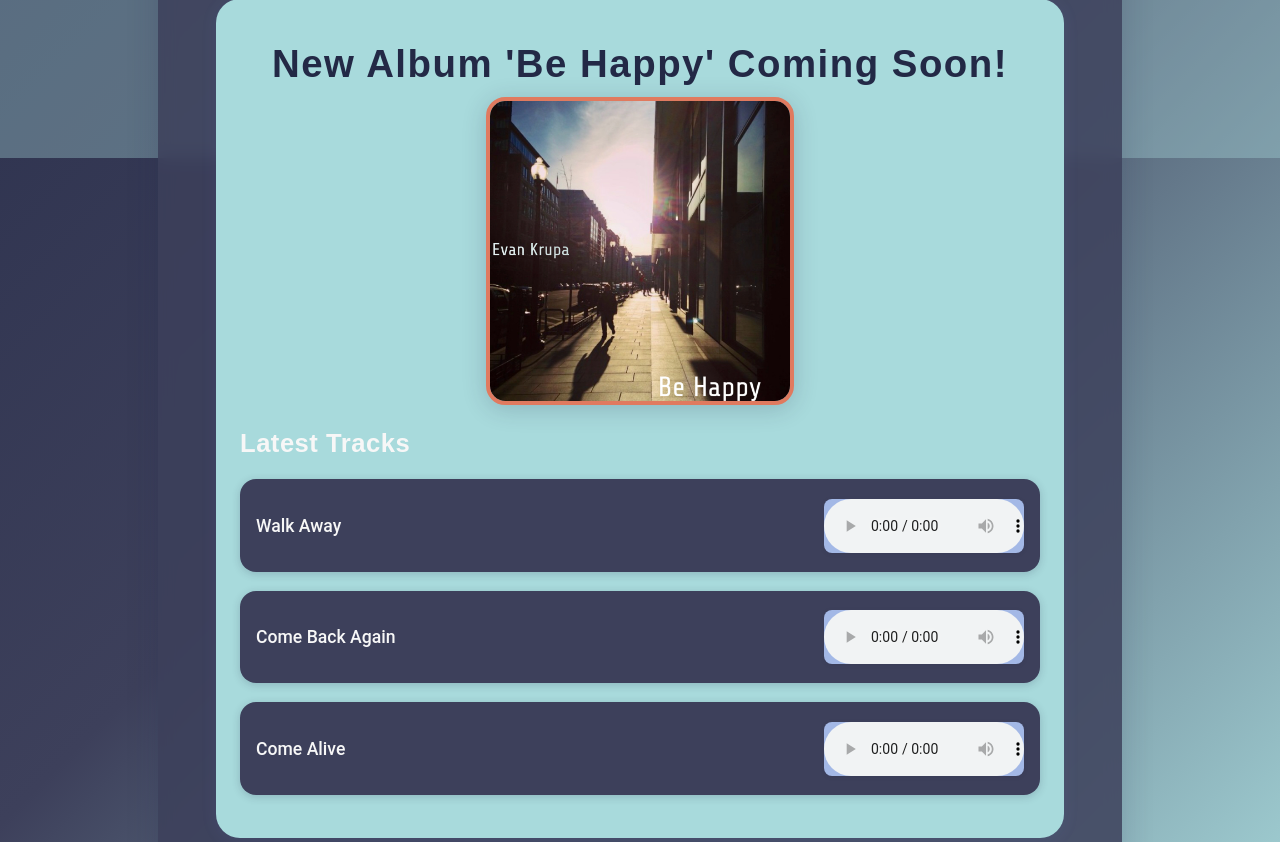
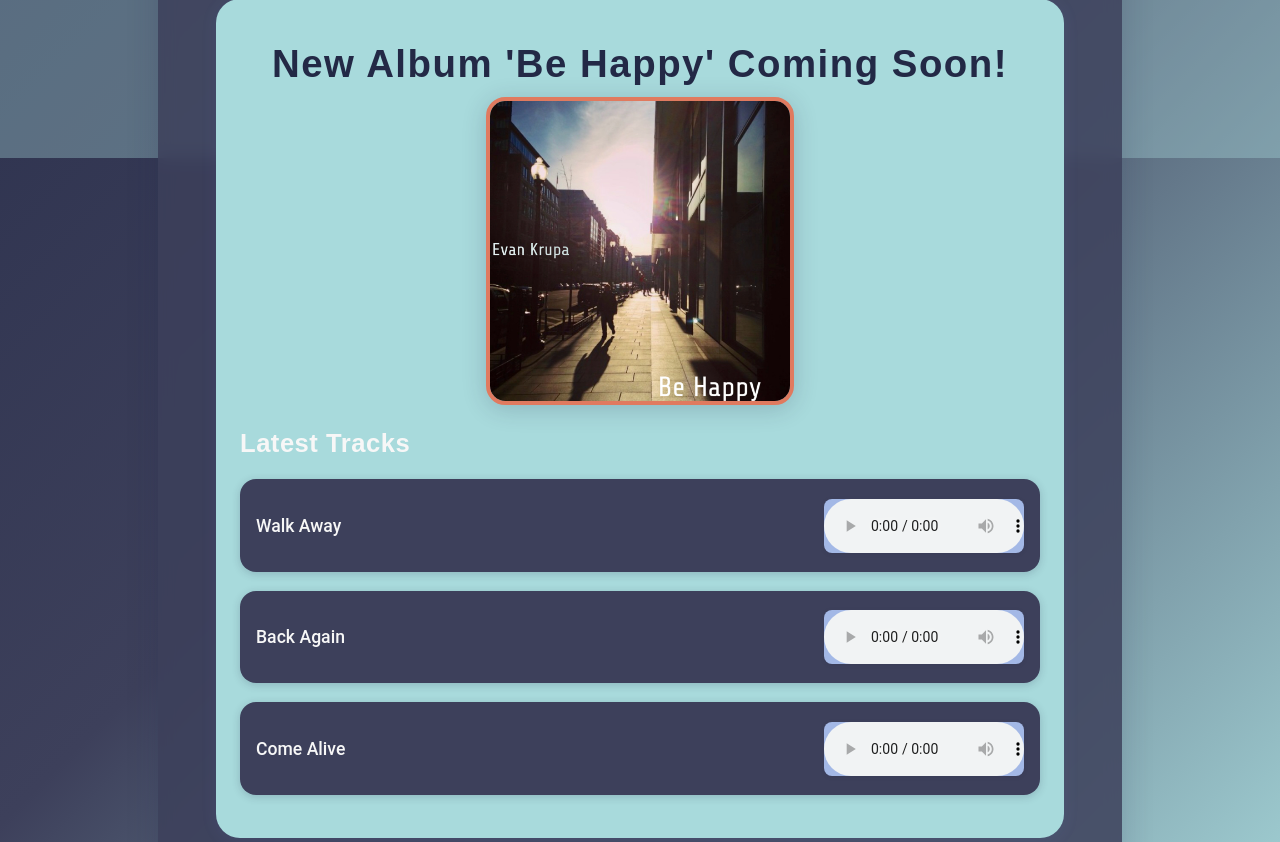
Before and after one commit to EKrupa/krupamusic, a Django app: page / in a window 1280 px wide. Shown: the part 642-1484 px from the top of the page. Run offline with Django 5.2, Linux system fonts and the light colour scheme.

Commit message:
Update home.html

```diff
--- a/portfolio/templates/home.html
+++ b/portfolio/templates/home.html
@@ -36,7 +36,7 @@
                     </audio>
                 </li>
                 <li>
-                    <span class="track-title">Come Back Again</span>
+                    <span class="track-title">Back Again</span>
                     <audio class="audio-player" controls>
                         <source src="{% static 'audio/backagain8.mp3' %}" type="audio/mpeg">
                         Your browser does not support the audio element.
```
